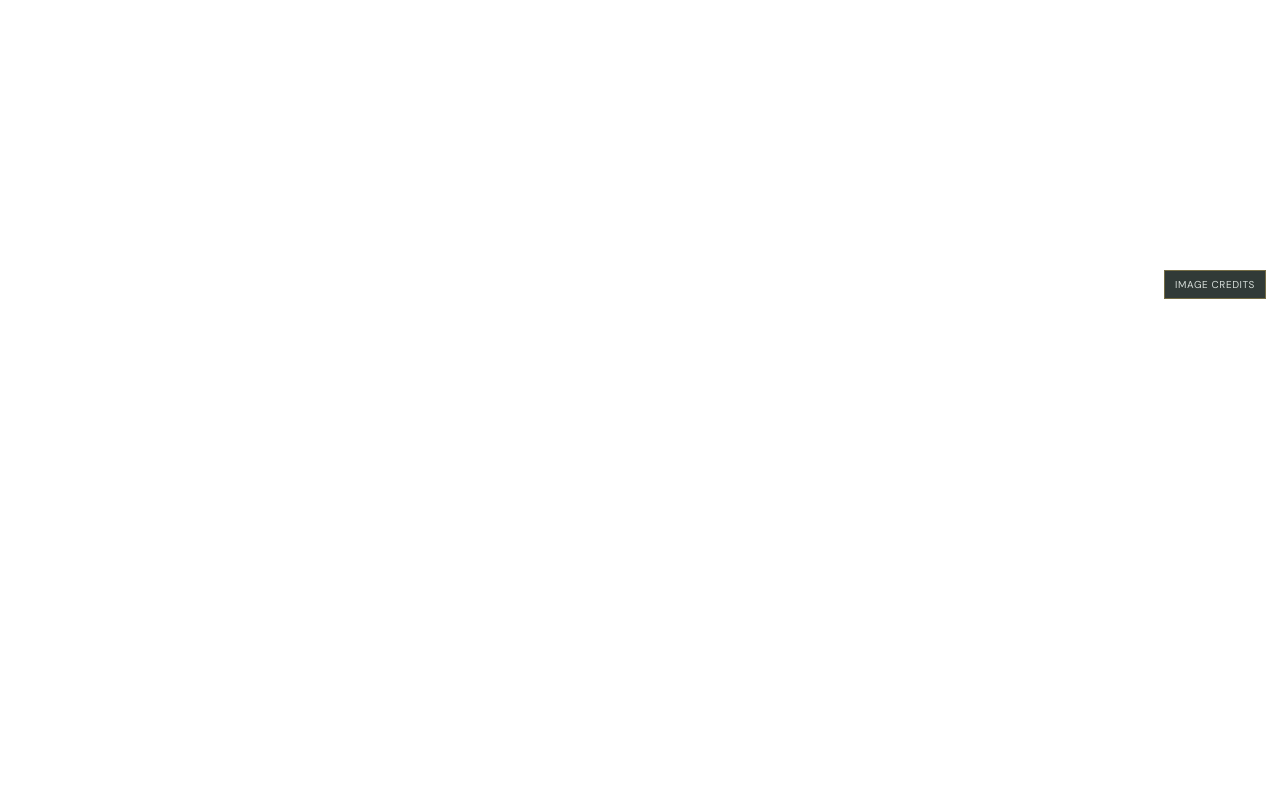
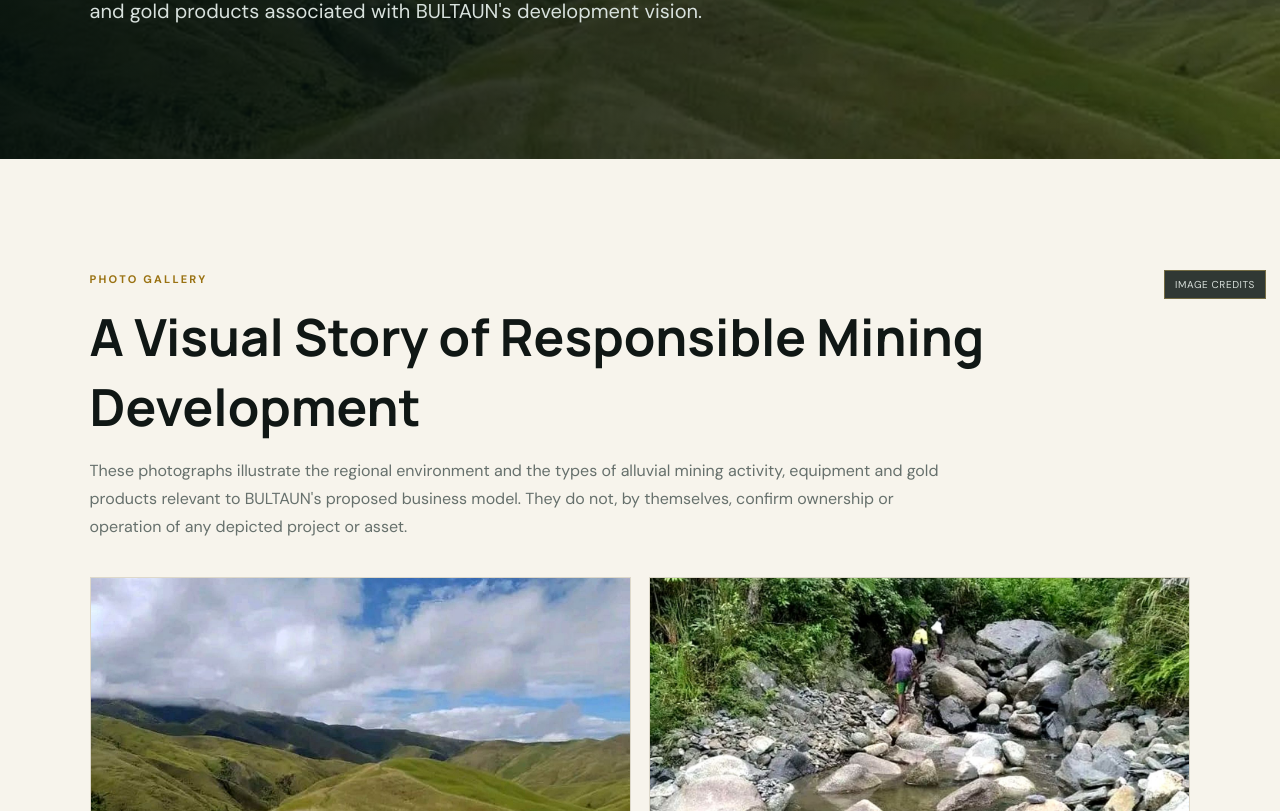
Before and after one commit to RandyTomun/bultaun-gold-exports, a Next.js app: page /gallery in a window 1280 px wide. Before the commit this address had no page. Shown: the part 489-1300 px from the top of the page. Before the commit the page ends 800 px from the top, so only its background shows below. Built offline with nearby package versions, Linux system fonts and the light colour scheme.

Commit message:
Add authentic BULTAUN photo gallery

```diff
--- /dev/null
+++ b/app/gallery/page.tsx
@@ -0,0 +1,32 @@
+import { PageHero, Section, SiteShell } from "../components/SiteShell";
+
+const images = [
+  ["/hero-wau-bulolo.jpg", "Wau–Bulolo landscape", "Regional mountain landscape illustrating BULTAUN's initial geographic focus."],
+  ["/river-landscape.jpg", "River and customary land", "River landscape reflecting the environmental and landowner context of alluvial mining development."],
+  ["/excavator-operations.jpg", "Excavator operations", "Field equipment illustrating the type of earthmoving capability used in alluvial mining projects."],
+  ["/wash-plant.jpg", "Alluvial wash plant", "Processing equipment illustrating gravity-based gold recovery operations."],
+  ["/workers-field.jpg", "Field activity", "People working in a field environment associated with small-scale mining activity."],
+  ["/cat-excavator.jpg", "Mining equipment", "Heavy equipment suitable for site preparation and material movement."],
+  ["/gold-nuggets-hand.jpg", "Natural gold", "Gold recovered from alluvial material."],
+  ["/gold-concentrate.jpg", "Gold concentrate", "Concentrated gold-bearing material prior to final cleaning or refining."],
+  ["/gold-on-rock.jpg", "Gold-bearing material", "Visible gold presented with natural rock material."],
+  ["/gold-bar.jpg", "Finished gold product", "A finished gold product illustrating a possible downstream form after processing and refining."],
+];
+
+export default function Gallery(){
+  return <SiteShell>
+    <PageHero eyebrow="Media Centre" title="Land, Operations and Gold" intro="An authentic visual collection illustrating the landscapes, equipment, field activity and gold products associated with BULTAUN's development vision." />
+    <section className="goldGallery">
+      <div className="goldGalleryInner">
+        <p className="eyebrow dark">Photo gallery</p>
+        <h2>A Visual Story of Responsible Mining Development</h2>
+        <p className="galleryNote">These photographs illustrate the regional environment and the types of alluvial mining activity, equipment and gold products relevant to BULTAUN's proposed business model. They do not, by themselves, confirm ownership or operation of any depicted project or asset.</p>
+        <div className="photoGrid">
+          {images.map(([src,title,caption],index)=><figure className={`photoCard ${index<2?'wide':''}`} key={src}><img src={src} alt={title} loading="lazy"/><figcaption><strong>{title}</strong><br/>{caption}</figcaption></figure>)}
+        </div>
+        <p className="photoDisclaimer">Publication rights, locations and ownership descriptions should be verified before the website is promoted publicly or the images are used in investor materials.</p>
+      </div>
+    </section>
+    <Section dark title="Build the BULTAUN Visual Library"><p>As formal projects develop, this gallery can be expanded with approved project photography, landowner consultations, environmental monitoring, training, workforce development and community initiatives.</p><a className="pageCta" href="/contact">Contact BULTAUN</a></Section>
+  </SiteShell>
+}
```
